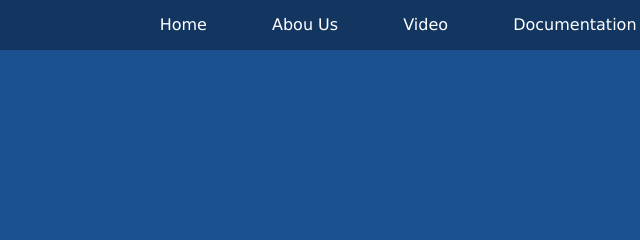
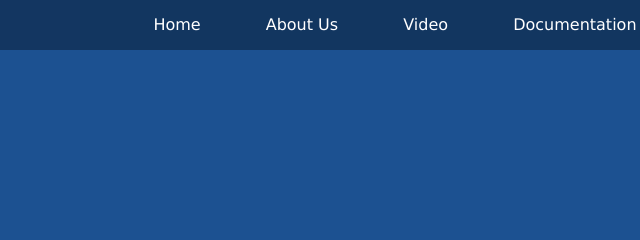
Before and after one commit to iasmks/netflixclone, a plain HTML site: page index.html in a window 1280 px wide. Shown: the top 240 px of the page, 431-1071 px from the left. Drawn offline with nearby package versions, Linux system fonts and the light colour scheme.

Commit message:
Update index.html

```diff
--- a/index.html
+++ b/index.html
@@ -28,7 +28,7 @@
     <nav>
         <ul>
             <li><a href="#">Home</a></li>
-            <li><a href="#">Abou Us</a></li>
+            <li><a href="#">About Us</a></li>
             <li><a href="#">Video</a></li>
             <li><a href="#">Documentation</a></li>
             <li><a href="#">Contact Us</a></li>
```
